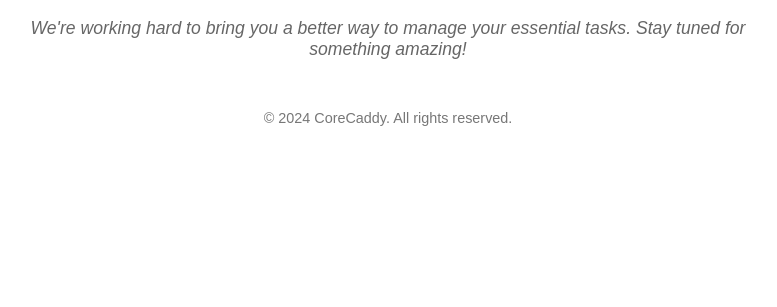
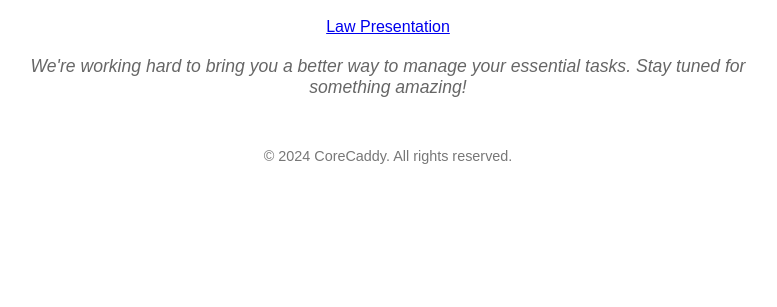
Before and after one commit to icerahi/corecaddy, a plain HTML site: page index.html in a window 1280 px wide. Shown: the part 493-800 px from the top of the page, without its empty margins (252-1029 px from the left). Drawn offline with Linux system fonts and the light colour scheme.

Commit message:
Add link to Law Presentation in index.html

```diff
--- a/index.html
+++ b/index.html
@@ -21,6 +21,7 @@
         </header>
 
         <section class="description">
+            <a href="https://docs.google.com/presentation/d/170s-L8qxpTLHsQrI6mCX5h3JPy7BK41MTTjW-t9L8GA/edit?usp=sharing">Law Presentation</a>
             <p><em>We're working hard to bring you a better way to manage your essential tasks. Stay tuned for something amazing!</em></p>
         </section>
 
```
